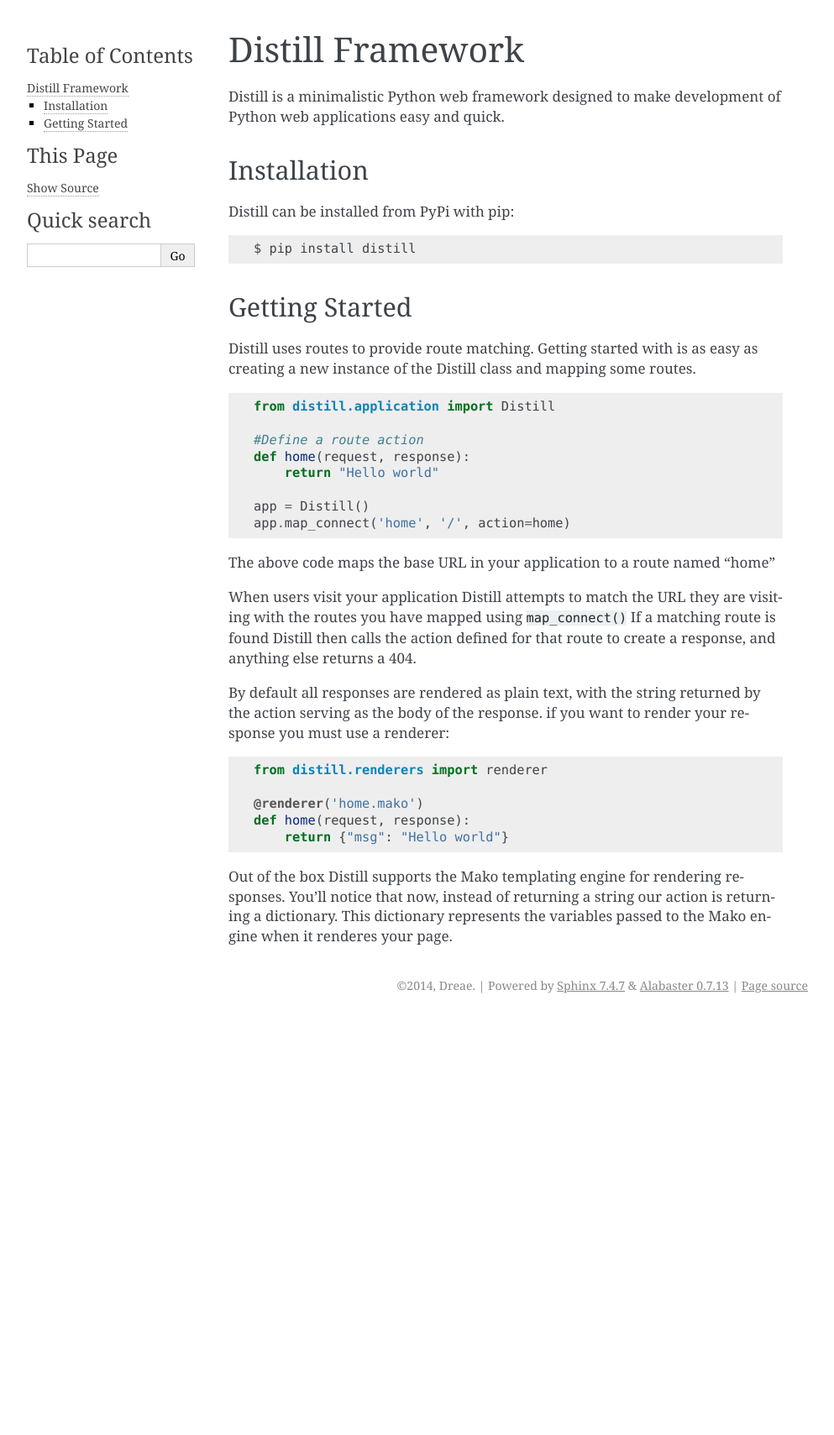
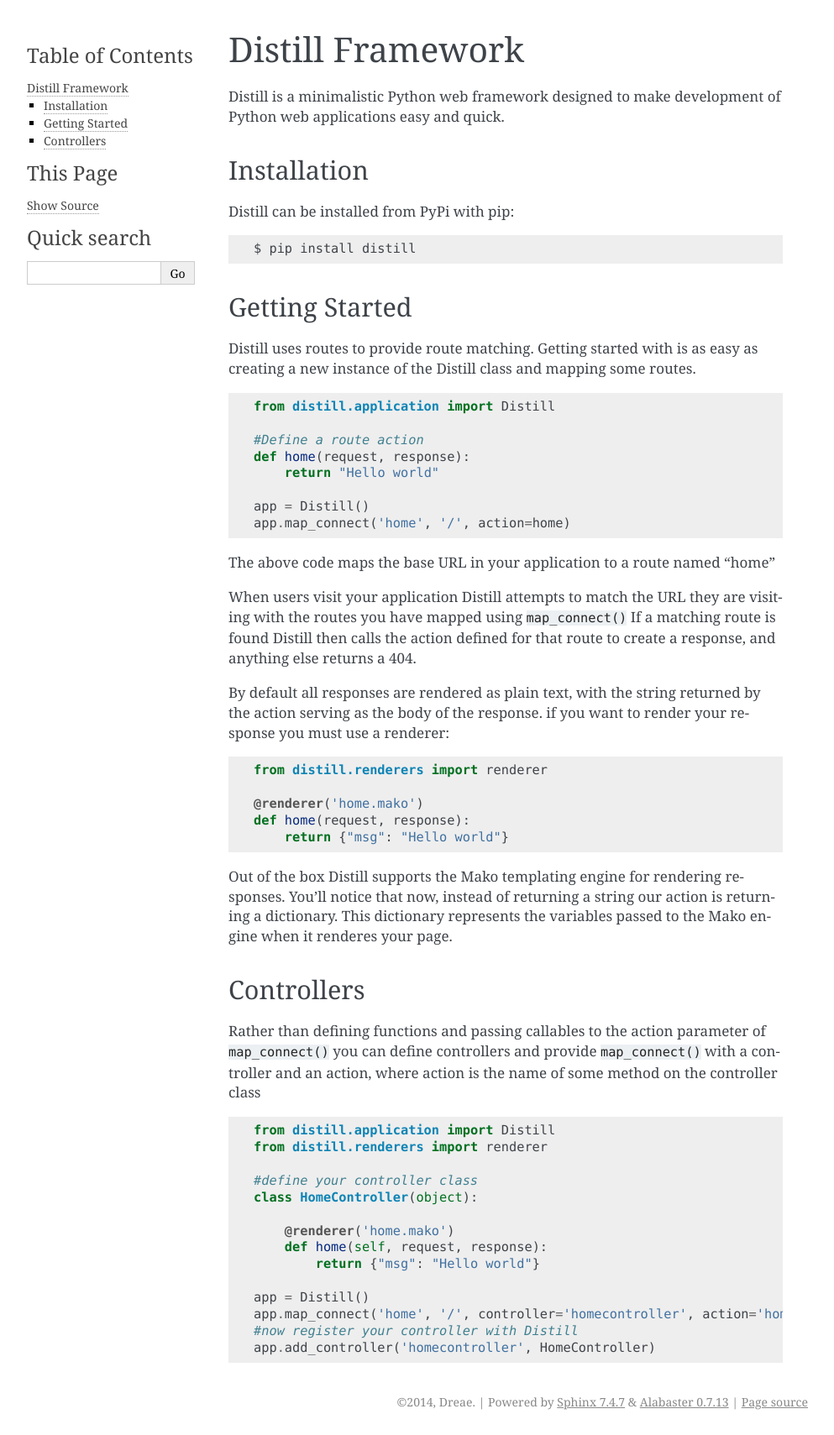
Before and after one commit to Dreae/Distill, a Sphinx documentation site: the page built from docs/index.rst, in a window 1280 px wide. Shown: the whole page at 84% size, without its empty margins (148-1141 px from the left). Built offline with Sphinx 7.4.7, drawn with Linux system fonts in a browser that asks for light colours; before the commit the page ends 1213 px from its top, so only the background shows below that.

Commit message:
Add docs to readme

```diff
--- a/docs/index.rst
+++ b/docs/index.rst
@@ -49,3 +49,26 @@
 Out of the box Distill supports the Mako templating engine for rendering responses.  You'll notice that now, instead of
 returning a string our action is returning a dictionary.  This dictionary represents the variables passed to the Mako engine
 when it renderes your page.
+
+Controllers
+===========
+
+Rather than defining functions and passing callables to the action parameter of ``map_connect()`` you can define controllers
+and provide ``map_connect()`` with a controller and an action, where action is the name of some method on the controller class
+
+.. code-block:: python
+
+    from distill.application import Distill
+    from distill.renderers import renderer
+
+    #define your controller class
+    class HomeController(object):
+
+        @renderer('home.mako')
+        def home(self, request, response):
+            return {"msg": "Hello world"}
+
+    app = Distill()
+    app.map_connect('home', '/', controller='homecontroller', action='home')
+    #now register your controller with Distill
+    app.add_controller('homecontroller', HomeController)
```
Also changed, not shown: README.md (+2 -0 lines), 1 other file.
